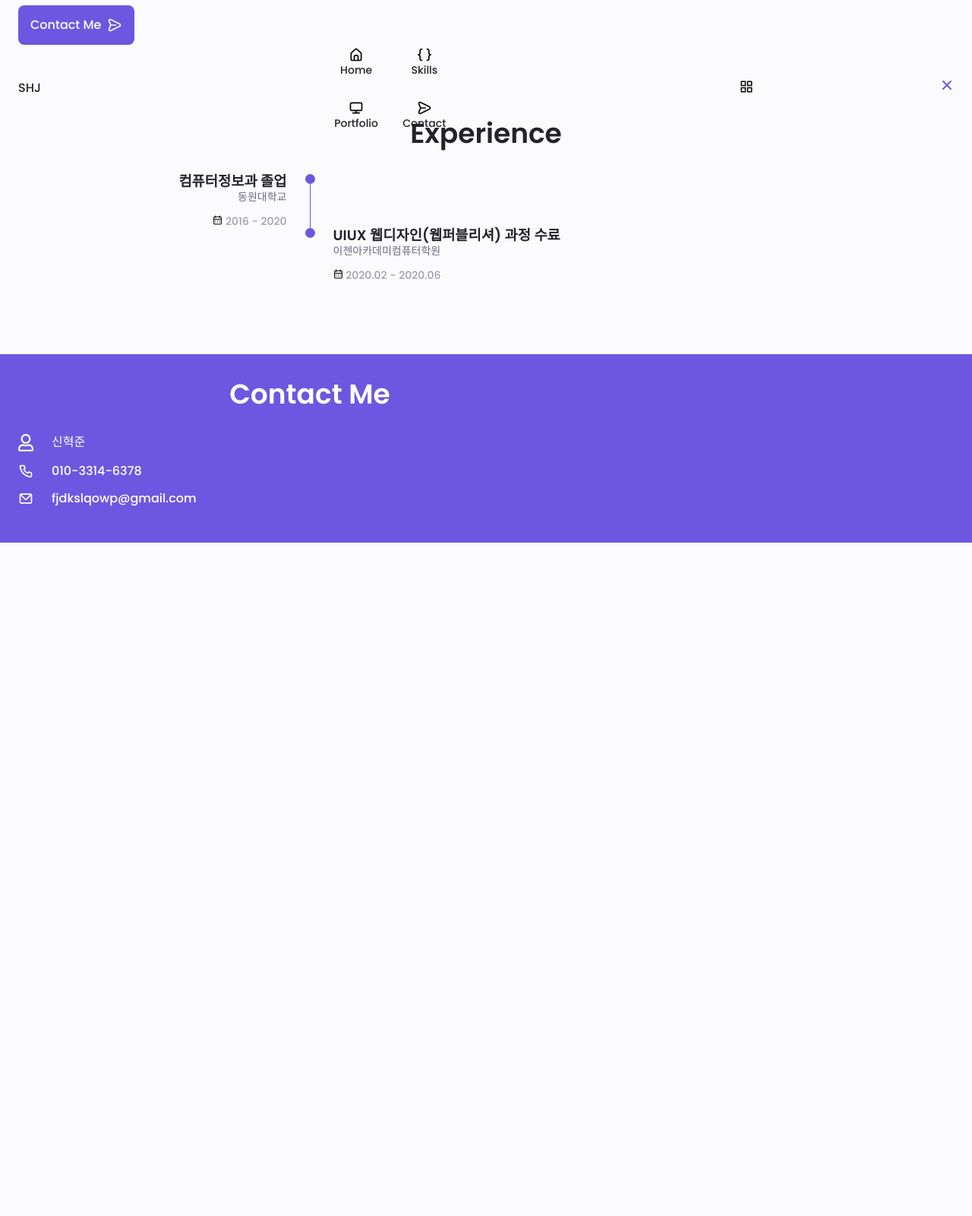
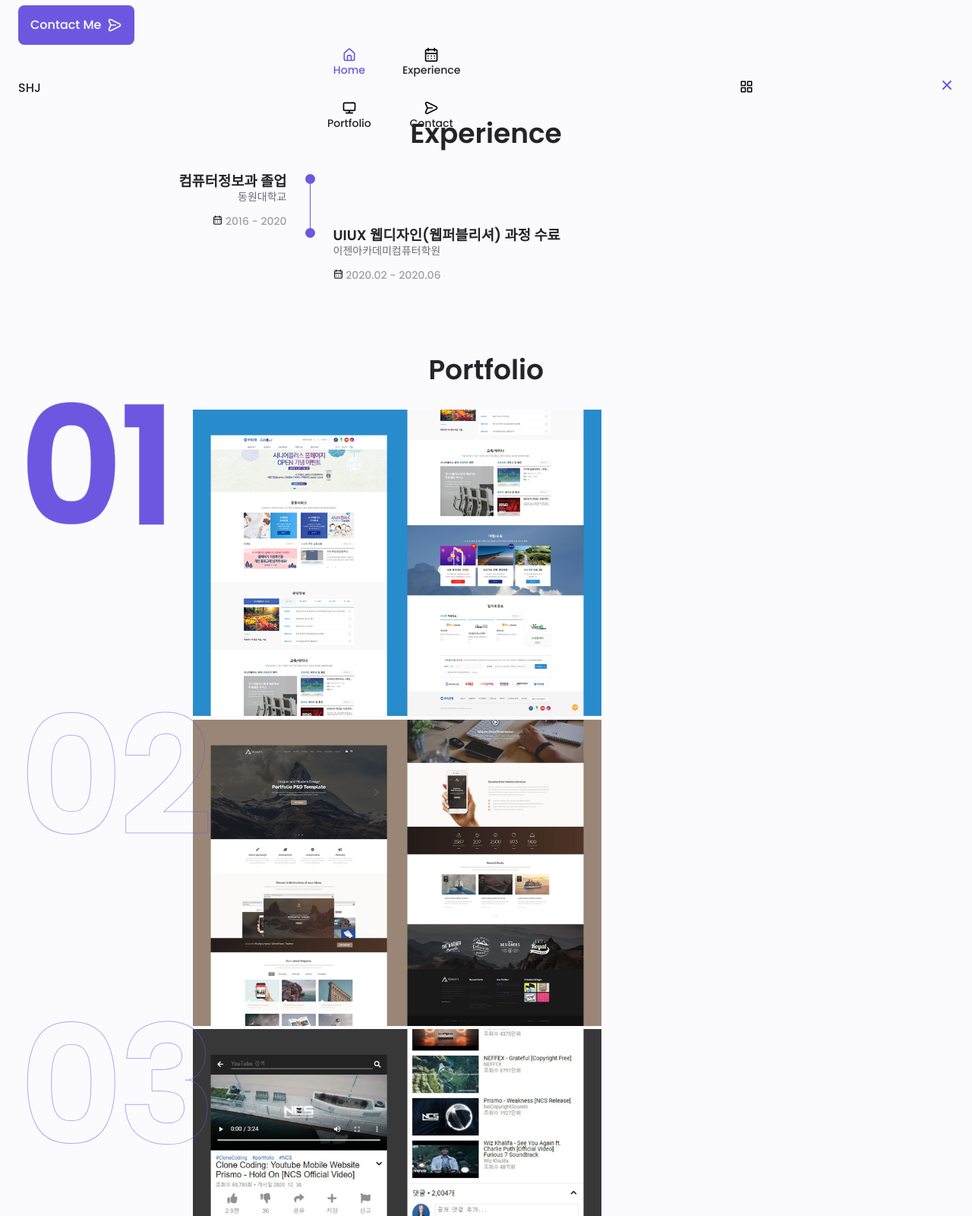
Before and after one commit to SHJ-9712/2022_Portfolio, a website: page public/index.html in a window 1280 px wide. Shown: the part 660-2260 px from the top of the page at 76% size. Before the commit the page ends 1422 px from the top, so only its background shows below. Drawn offline with Linux system fonts and the light colour scheme; files whose address does not match are found by name.

Commit message:
Add 스크롤 이벤트 추가

```diff
--- a/public/css/common.css
+++ b/public/css/common.css
@@ -55,7 +55,7 @@ button {padding: 0; background: none; border: none; cursor: pointer;}
 .grid {display: -ms-grid; display: grid; gap: 1.5rem;}
 .section {padding: 2rem 0 4rem;}
 .section .title {font-size: var(--h1-font-size); text-align: center;}
-.title {font-size: var(--h1-font-size); text-align: center;}
+.title {margin-bottom: var(--m-2); font-size: var(--h1-font-size); text-align: center;}
 .button {padding: 1rem; display: inline-flex; align-items: center; color: var(--white-color); background-color: var(--main-color); -webkit-border-radius: 0.5rem; -moz-border-radius: 0.5rem; border-radius: 0.5rem;}
 .button svg {width: 1.25rem; height: auto; margin-left: var(--m-0-5);}
 .button svg > path {fill: var(--white-color);}
--- a/public/css/styles.css
+++ b/public/css/styles.css
@@ -6,6 +6,8 @@ header .nav .nav__list {grid-template-columns: repeat(2, 1fr); gap: 2rem;}
 header .nav .nav__list > li a {display: flex; flex-direction: column; align-items: center; font-size: var(--small-font-size);}
 header .nav .nav__list > li a svg {width: 1.25rem; height: auto; margin-bottom: 0.125rem;}
 header .nav .nav__list > li a:hover svg > path {fill: var(--main-color);}
+.nav__list li .nav__list--active {color: var(--main-color);}
+.nav__list li .nav__list--active svg > path {fill: var(--main-color);}
 @media screen and (min-width: 426px) and (max-width: 767px) {
     header .nav .nav__list {grid-template-columns: repeat(4, 1fr);}
     header .nav .nav__list > li a svg {margin-bottom: 0.3rem;}
@@ -20,6 +22,8 @@ header .nav .nav__menu-btn:hover svg > path {fill: var(--main-color);}
 }
 /* nav__menu-btn 클릭시 nav__menu show script */
 .show-menu {bottom: 0 !important;}
+/*  */
+.scroll-header {box-shadow: 0 -1px 4px rgba(0, 0, 0, 0.15);}
 
 /* == HOME == */
 .home > .home__container {padding-top: 3.5rem;}
@@ -45,17 +49,22 @@ header .nav .nav__menu-btn:hover svg > path {fill: var(--main-color);}
 .experience__data {display: grid; grid-template-columns: 1fr max-content 1fr; column-gap: 1.5rem;}
 .experience__data--right {text-align: right;}
 .experience__data--left {text-align: left;}
-.experience .title {margin-bottom: var(--m-2);}
 .experience__subtitle {margin-bottom: var(--m-1); display: inline-block; font-size: var(--small-font-size);}
 .experience__calendar {font-size: var(--small-font-size); color: var(--text-color-light);}
 .experience__calendar svg {width: var(--smaller-font-size);}
 .experience__rounder {width: 13px; height: 13px; display: inline-block; background-color: var(--main-color); border-radius: 50%;}
 .experience__line {width: 1px; height: 100%; display: block; background-color: var(--main-color); transform: translate(6px, -7px);}
 
+/* == PORTFOILO == */
+.portfolio__project {display: flex; justify-content: space-between; align-items: flex-start;}
+.portfolio__project .number {width: 25%; font-size: 16vw; font-weight: 600; line-height: 0.78; color: transparent; -webkit-text-stroke: 1px rgba(110, 87, 224, 0.5); position: sticky; top: 150px; -webkit-transition: all 0.5s ease-in-out; -moz-transition: all 0.5s ease-in-out; -o-transition: all 0.5s ease-in-out; transition: all 0.5s ease-in-out;}
+.portfolio__project--active .number {color: var(--main-color);}
+.portfolio__box {width: 70%;}
+
 /* == CONTACT ME == */
 .contact {padding-top: 2rem;}
 .contact__bg {padding: 2rem 0 3rem; background-color: var(--main-color);}
-.contact .title {margin-bottom: var(--m-2); color: var(--white-color);}
+.contact .title {color: var(--white-color);}
 .contact__info svg {width: 20px; margin-right: var(--m-1-5);}
 .contact__info svg > path {fill: var(--white-color);}
 .contact__subtitle {color: var(--white-color);}
--- a/public/index.html
+++ b/public/index.html
@@ -22,7 +22,7 @@
             <div class="nav__menu">
                 <ul class="nav__list grid">
                     <li>
-                        <a href="javascript:;">
+                        <a href="#home" class="nav__list--active">
                             <svg viewBox="0 0 24 24">
                                 <path d="M20,8h0L14,2.74a3,3,0,0,0-4,0L4,8a3,3,0,0,0-1,2.26V19a3,3,0,0,0,3,3H18a3,3,0,0,0,3-3V10.25A3,3,0,0,0,20,8ZM14,20H10V15a1,1,0,0,1,1-1h2a1,1,0,0,1,1,1Zm5-1a1,1,0,0,1-1,1H16V15a3,3,0,0,0-3-3H11a3,3,0,0,0-3,3v5H6a1,1,0,0,1-1-1V10.25a1,1,0,0,1,.34-.75l6-5.25a1,1,0,0,1,1.32,0l6,5.25a1,1,0,0,1,.34.75Z"/>
                             </svg>
@@ -30,15 +30,15 @@
                         </a>
                     </li>
                     <li>
-                        <a href="javascript:;">
+                        <a href="#experience">
                             <svg viewBox="0 0 24 24">
-                                <path d="M6,6A2,2,0,0,1,8,4,1,1,0,0,0,8,2,4,4,0,0,0,4,6V9a2,2,0,0,1-2,2,1,1,0,0,0,0,2,2,2,0,0,1,2,2v3a4,4,0,0,0,4,4,1,1,0,0,0,0-2,2,2,0,0,1-2-2V15a4,4,0,0,0-1.38-3A4,4,0,0,0,6,9Zm16,5a2,2,0,0,1-2-2V6a4,4,0,0,0-4-4,1,1,0,0,0,0,2,2,2,0,0,1,2,2V9a4,4,0,0,0,1.38,3A4,4,0,0,0,18,15v3a2,2,0,0,1-2,2,1,1,0,0,0,0,2,4,4,0,0,0,4-4V15a2,2,0,0,1,2-2,1,1,0,0,0,0-2Z"/>
+                                <path d="M12,19a1,1,0,1,0-1-1A1,1,0,0,0,12,19Zm5,0a1,1,0,1,0-1-1A1,1,0,0,0,17,19Zm0-4a1,1,0,1,0-1-1A1,1,0,0,0,17,15Zm-5,0a1,1,0,1,0-1-1A1,1,0,0,0,12,15ZM19,3H18V2a1,1,0,0,0-2,0V3H8V2A1,1,0,0,0,6,2V3H5A3,3,0,0,0,2,6V20a3,3,0,0,0,3,3H19a3,3,0,0,0,3-3V6A3,3,0,0,0,19,3Zm1,17a1,1,0,0,1-1,1H5a1,1,0,0,1-1-1V11H20ZM20,9H4V6A1,1,0,0,1,5,5H6V6A1,1,0,0,0,8,6V5h8V6a1,1,0,0,0,2,0V5h1a1,1,0,0,1,1,1ZM7,15a1,1,0,1,0-1-1A1,1,0,0,0,7,15Zm0,4a1,1,0,1,0-1-1A1,1,0,0,0,7,19Z"></path>
                             </svg>
-                            Skills
+                            Experience
                         </a>
                     </li>
                     <li>
-                        <a href="javascript:;">
+                        <a href="#portfolio">
                             <svg viewBox="0 0 24 24">
                                 <path d="M19,3H5A3,3,0,0,0,2,6v8a3,3,0,0,0,3,3h6v2H7a1,1,0,0,0,0,2H17a1,1,0,0,0,0-2H13V17h6a3,3,0,0,0,3-3V6A3,3,0,0,0,19,3Zm1,11a1,1,0,0,1-1,1H5a1,1,0,0,1-1-1V6A1,1,0,0,1,5,5H19a1,1,0,0,1,1,1Z"/>
                             </svg>
@@ -46,7 +46,7 @@
                         </a>
                     </li>
                     <li>
-                        <a href="javascript:;">
+                        <a href="#contact">
                             <svg viewBox="0 0 24 24">
                                 <path d="M20.34,9.32l-14-7a3,3,0,0,0-4.08,3.9l2.4,5.37h0a1.06,1.06,0,0,1,0,.82l-2.4,5.37A3,3,0,0,0,5,22a3.14,3.14,0,0,0,1.35-.32l14-7a3,3,0,0,0,0-5.36Zm-.89,3.57-14,7a1,1,0,0,1-1.35-1.3l2.39-5.37A2,2,0,0,0,6.57,13h6.89a1,1,0,0,0,0-2H6.57a2,2,0,0,0-.08-.22L4.1,5.41a1,1,0,0,1,1.35-1.3l14,7a1,1,0,0,1,0,1.78Z"/>
                             </svg>
@@ -71,7 +71,7 @@
     </header>
 
     <main>
-        <section class="home section">
+        <section class="home section" id="home">
             <div class="home__container container">
                 <div class="home__profile-img">
                     <svg viewBox="0 0 200 187">
@@ -110,7 +110,7 @@
             </div>
         </section>
 
-        <section class="experience section">
+        <section class="experience section" id="experience">
             <h2 class="title">Experience</h2>
             <div class="container">
                 <div class="experience__container">
@@ -154,9 +154,46 @@
                 </div>
             </div>
         </section>
-    </main>
 
-    <footer class="contact">
+        <section class="portfolio section" id="portfolio">
+            <h2 class="title">Portfolio</h2>
+            <div class="container">
+                <div class="portfolio__project portfolio__project--active">
+                    <strong class="number">01</strong>
+                    <div class="portfolio__box">
+                        <figure>
+                            <img src="./images/portfolio_1.jpg" alt="우리은행 사이트">
+                        </figure>
+                    </div>
+                </div>
+                <div class="portfolio__project">
+                    <strong class="number">02</strong>
+                    <div class="portfolio__box">
+                        <figure>
+                            <img src="./images/portfolio_2.jpg" alt="Waxom 사이트">
+                        </figure>
+                    </div>
+                </div>
+                <div class="portfolio__project">
+                    <strong class="number">03</strong>
+                    <div class="portfolio__box">
+                        <figure>
+                            <img src="./images/portfolio_3.jpg" alt="Youtube 사이트">
+                        </figure>
+                    </div>
+                </div>
+                <div class="portfolio__project">
+                    <strong class="number">04</strong>
+                    <div class="portfolio__box">
+                        <figure>
+                            <img src="./images/portfolio_4.jpg" alt="Shopy 사이트">
+                        </figure>
+                    </div>
+                </div>
+            </div>
+        </section>
+
+        <section class="contact" id="contact">
             <div class="contact__bg">
                 <div class="container">
                     <h2 class="title">Contact Me</h2>
@@ -182,7 +219,9 @@
                     </div>
                 </div>
             </div>
-    </footer>
+        </section>
+    </main>
+
 
     <script src="./js/index.js"></script>
 </body>
--- a/public/js/index.js
+++ b/public/js/index.js
@@ -19,4 +19,31 @@ const navMenuLink = document.querySelectorAll('header .nav .nav__list > li a');
 function linkAction(){
     navMenu.classList.remove('show-menu')
 }
-navMenuLink.forEach(n => n.addEventListener('click', linkAction))
+navMenuLink.forEach(n => n.addEventListener('click', linkAction));
+
+// 스크롤 시 해당 섹션 메뉴에 표시
+const sections = document.querySelectorAll('section[id]')
+
+function scrollActive(){
+    const scrollY = window.pageYOffset
+
+    sections.forEach(current =>{
+        const sectionHeight = current.offsetHeight
+        const sectionTop = current.offsetTop - 50;
+        sectionId = current.getAttribute('id')
+
+        if(scrollY > sectionTop && scrollY <= sectionTop + sectionHeight){
+            document.querySelector('.nav__menu a[href*=' + sectionId + ']').classList.add('nav__list--active')
+        }else{
+            document.querySelector('.nav__menu a[href*=' + sectionId + ']').classList.remove('nav__list--active')
+        }
+    })
+}
+window.addEventListener('scroll', scrollActive);
+
+// 스크롤 시 모바일, 태블릿용 헤더에 그림자 추가
+function scrollHeader(){
+    const nav = document.querySelector('header')
+    if(this.scrollY >= 80) nav.classList.add('scroll-header'); else nav.classList.remove('scroll-header')
+}
+window.addEventListener('scroll', scrollHeader);
```
Also changed, not shown: public/images/portfolio_1.jpg (added), public/images/portfolio_2.jpg (added), public/images/portfolio_3.jpg (added), public/images/portfolio_4.jpg (added). Lines whose indentation alone changed are shown as unchanged.
